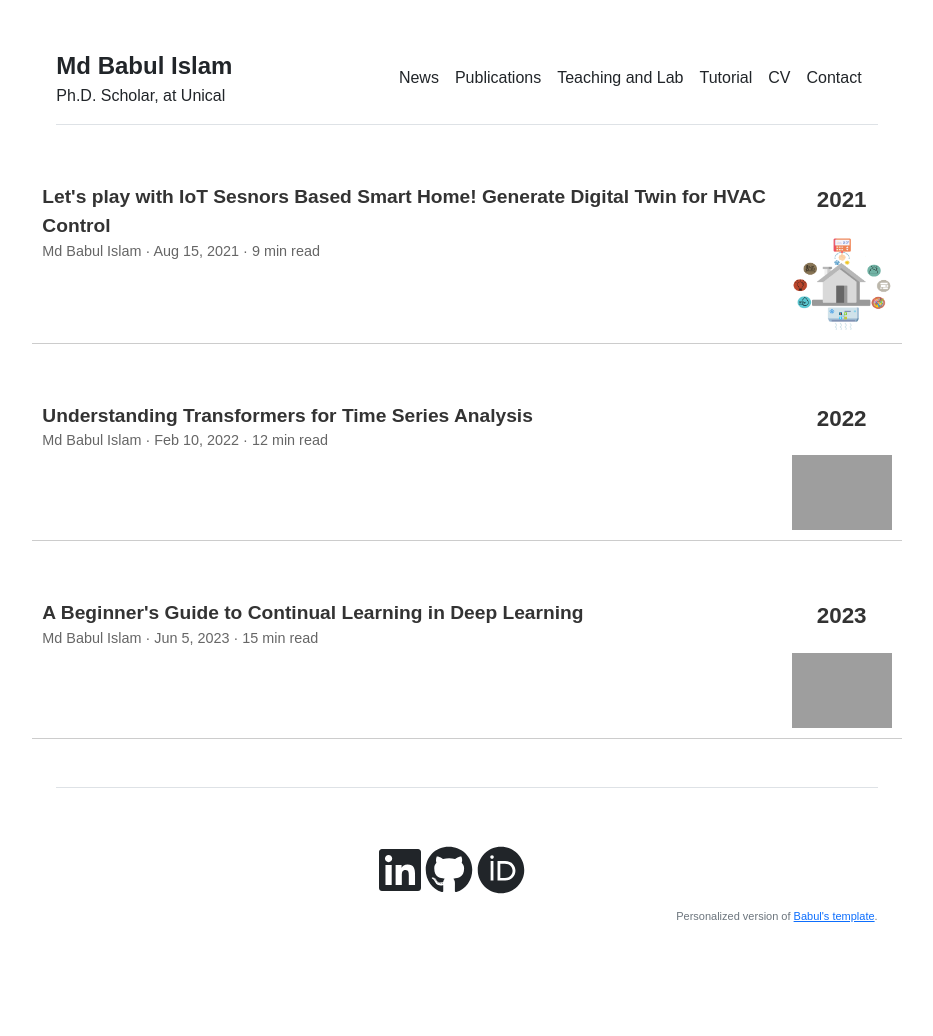
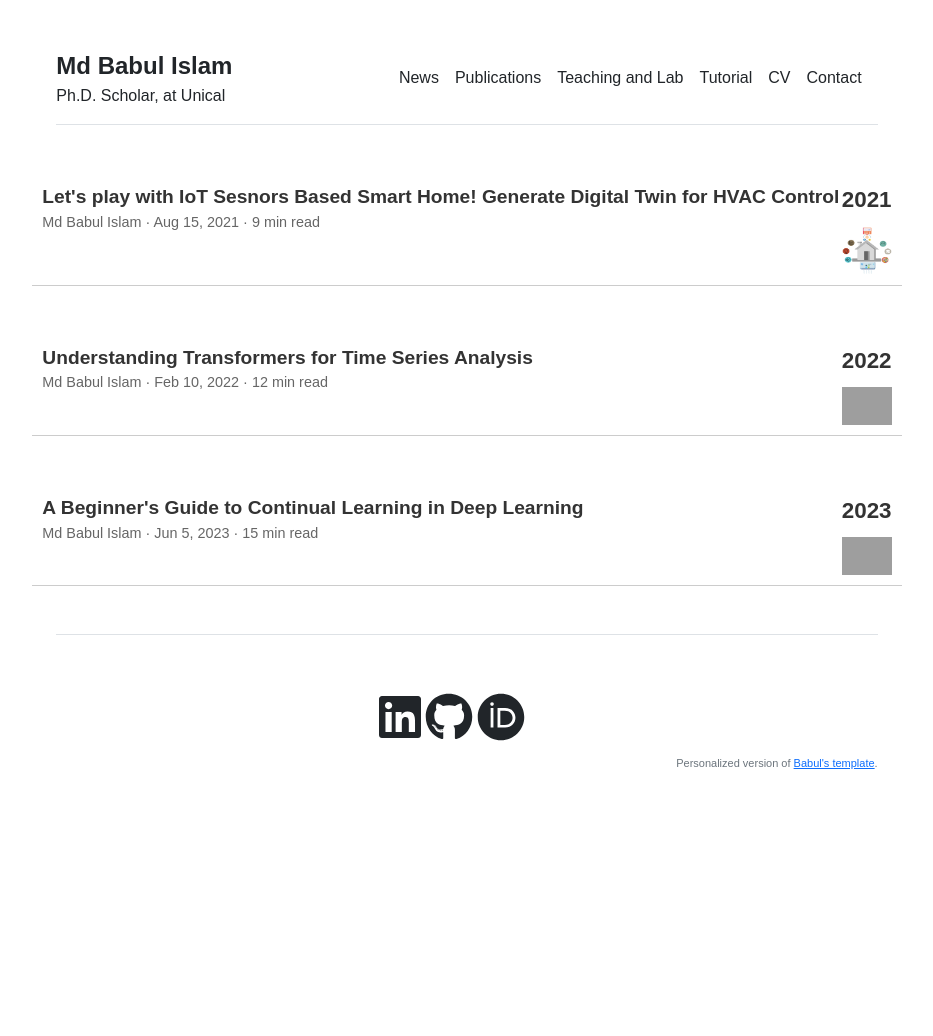
Before and after one commit to babulcseian/babulcseian.github.io, a Jekyll site: the page built from Tutorial.md, in a window 1280 px wide. Shown: the whole page, without its empty margins (173-1106 px from the left). Built offline with Jekyll 4.4.1, drawn with Linux system fonts in a browser that asks for light colours; a style sheet for code colours, icons or effects is not loaded; after the commit the page ends 900 px from its top, so only the background shows below that.

Commit message:
Update Tutorial.html

```diff
--- a/_includes/Tutorial.html
+++ b/_includes/Tutorial.html
@@ -50,8 +50,8 @@
             align-items: center;
         }
         .post-image {
-            max-width: 100px;
-            margin-top:20px;
+            max-width: 50px;
+            margin-top:10px;
         }
     </style>
     <script>
```
